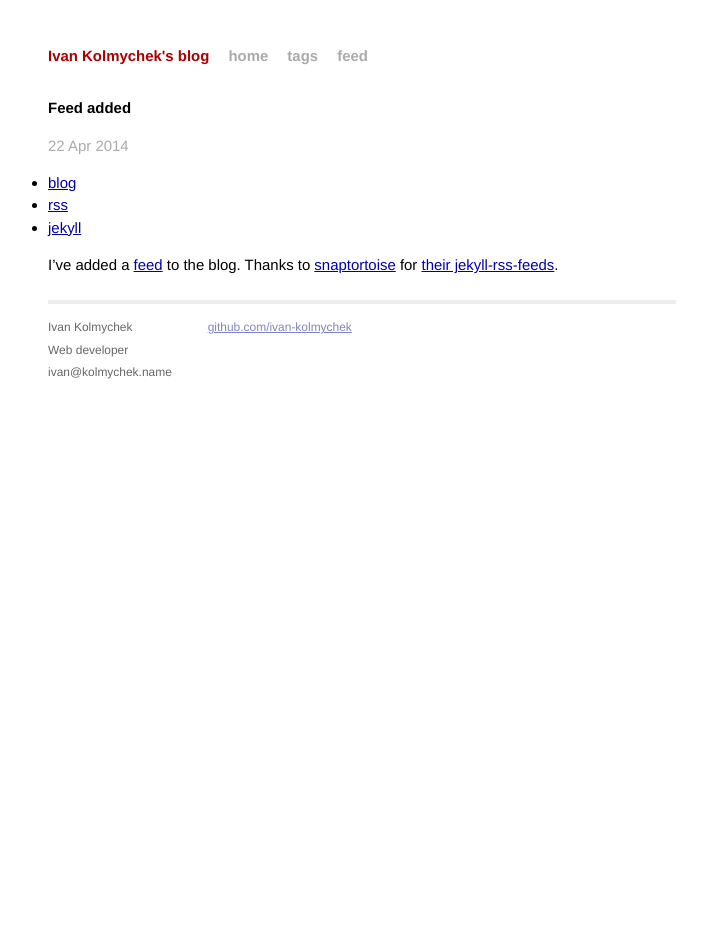
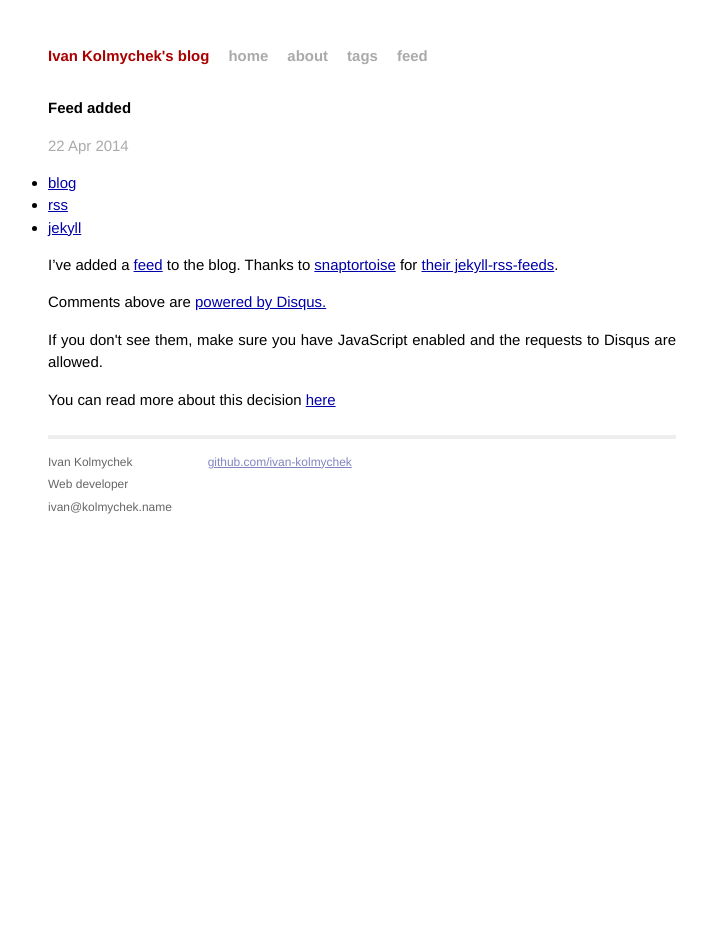
Before and after one commit to ivan-kolmychek/ivan-kolmychek.github.io, a Jekyll site: the page built from _posts/2014-04-22-feed-added.markdown, in a window 1280 px wide. Shown: the whole page, without its empty margins (278-985 px from the left). Built offline with Jekyll 4.4.1, drawn with Linux system fonts in a browser that asks for light colours; Markdown is read by kramdown in place of the engine named in the settings.

Commit message:
Add about section + disqus commenting

```diff
--- a/_layouts/default.html
+++ b/_layouts/default.html
@@ -11,6 +11,11 @@
 
         <!-- Custom CSS -->
         <link rel="stylesheet" href="/css/main.css">
+
+        {% if page.disqus %}
+        <!-- Disqus -->
+        <script src="/disqus.js" type="text/javascript" async></script>
+        {% endif %}
     </head>
     <body>
 
@@ -18,6 +23,7 @@
           <div class="header">
             <h1 class="title"><a href="/">{{ site.name }}</a></h1>
             <a class="extra" href="/">home</a>
+            <a class="extra" href="/about/">about</a>
             <a class="extra" href="/tags/">tags</a>
             <a class="extra" href="/feed.xml">feed</a>
           </div>
--- a/_layouts/post.html
+++ b/_layouts/post.html
@@ -8,3 +9,10 @@
 <div class="post">
 {{ content }}
 </div>
+
+<div class="comments">
+  <div id="disqus_thread"></div>
+  <p>Comments above are <a href="https://disqus.com/?ref_noscript" rel="nofollow">powered by Disqus.</a></p>
+  <p>If you don't see them, make sure you have JavaScript enabled and the requests to Disqus are allowed.</p>
+  <p>You can read more about this decision <a href="/about/#disqus">here</a></p>
+</div>
```
Also changed, not shown: other parts of _layouts/post.html (+1 -0 lines), about/index.html (added, +24 -0 lines), disqus.js (added, +11 -0 lines).
